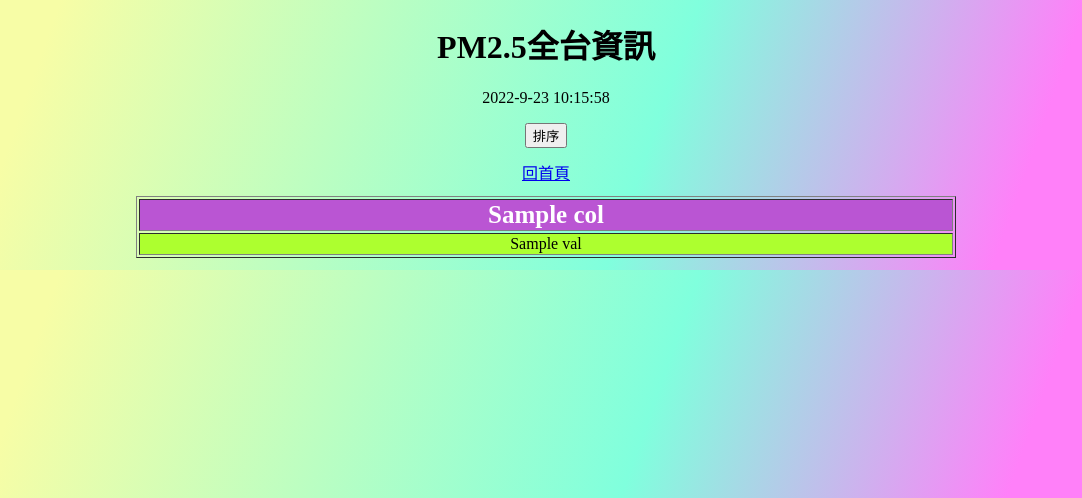
After one commit to chingdongwu/flask, a Flask app: template templates/pm25.html in a window 1280 px wide. The commit adds this page. Shown: the top 498 px of the page, without its empty margins (94-1176 px from the left). Run offline with Flask 2, Linux system fonts and the light colour scheme; the template is opened without the code that fills it: most values are stand-ins (such as "Sample title", 1, 10 or a date in 2020).

```diff
--- a/app.py
+++ b/app.py
@@ -1,4 +1,8 @@
+
 from flask import Flask, render_template, request, session
+from pm25 import get_pm25
+import json
+from stock import get_stocks
 
 app = Flask(__name__)
 
@@ -10,8 +14,7 @@ app.secret_key = "python is good"
 def index(name='GUEST'):
     from datetime import datetime
     session['username'] = name
-
-    now = str(datetime.now().strftime('%Y-%m-%d'))
+    now = str(datetime.now().strftime('%Y-%m-%d %H:%M:%S'))
     return render_template('./test.html', now=now, name=name)
 
 
@@ -37,22 +40,53 @@ def get_bmi(weight, height):
 @app.route('/hello')
 def get_index():
     from datetime import datetime
-    now = str(datetime.now().strftime('%Y-%m-%d'))
+    now = str(datetime.now().strftime('%Y-%m-%d %H:%M:%S'))
+    print(now)
     name = request.args.get('name')
     return render_template('./test.html', now=now, name=name)
 
 
 @app.route('/stock')
 def get_stock():
-    stocks = [
-        {'分類': '日經指數', '指數': '22,920.30'},
-        {'分類': '韓國綜合', '指數': '2,304.59'},
-        {'分類': '香港恆生', '指數': '25,083.71'},
-        {'分類': '上海綜合', '指數': '3,380.68'}
-    ]
-    name = session['username']
-    return render_template('./stock.html', date=get_date(), stocks=stocks, name=name)
+    # stocks = [
+    #     {'分類': '日經指數', '指數': '22,920.30'},
+    #     {'分類': '韓國綜合', '指數': '2,304.59'},
+    #     {'分類': '香港恆生', '指數': '25,083.71'},
+    #     {'分類': '上海綜合', '指數': '3,380.68'}
+    # ]
+    return render_template('./stock.html', date=get_date(), stocks=get_stocks())
 
 
-if (__name__) == '__main__':
+sort = False
+
+
+@app.route('/pm25', methods=['POST', 'GET'])
+def pm25():
+    global sort
+    if request.method == 'POST':
+        sort = not sort
+    date = get_date()
+    columns, values = get_pm25(sort)
+
+    # print(columns, values)
+    return render_template('pm25.html', date=date, columns=columns, values=values)
+
+
+@app.route('/pm25-charts')
+def pm25_charts():
+
+    return render_template('pm25_charts.html')
+
+
+@app.route('/pm25-json')
+def pm25_json():
+    columns, values = get_pm25()
+    site = [value[1] for value in values]
+    pm25 = [value[2] for value in values]
+
+    return json.dumps({'site': site, 'pm25': pm25}, ensure_ascii=False)
+
+
+if __name__ == '__main__':
+
     app.run(debug=True)
--- /dev/null
+++ b/static/css/pm25.css
@@ -0,0 +1,45 @@
+#container {
+    width: 80%;
+    background-image: linear-gradient(109.6deg, rgba(247, 253, 166, 1) 11.2%, rgba(128, 255, 221, 1) 57.8%, rgba(255, 128, 249, 1) 85.9%);
+    text-align: center;
+    margin: 0px auto;
+}
+
+#table {
+    width: 80%;
+    text-align: center;
+    margin: 12px auto;
+
+}
+
+#table thead {
+    background-color: mediumorchid;
+    text-align: center;
+    margin: 0px auto;
+    color: white;
+    font-size: 25px;
+}
+
+#table tbody {
+    background-color: coral;
+    text-align: center;
+    margin: 0px auto;
+}
+
+#table td:first-child {
+    background-color: greenyellow;
+}
+
+#a1 {
+    margin-top: 12px;
+}
+
+
+
+@media screen and (max-width:768px) {
+    #table {
+        width: 100%;
+
+    }
+
+}
--- /dev/null
+++ b/static/js/main.js
@@ -0,0 +1,11 @@
+
+const timeEl = document.querySelector('#date');
+function getTime() {
+    let date = new Date()
+    timeEl.innerText = `${date.getFullYear()}-${date.getMonth() + 1}-${date.getDate()}\
+    ${date.getHours()}:${date.getMinutes()}:${date.getSeconds()}`;
+    setTimeout(getTime, 1000);
+};
+
+// $('h1').text('你好嗎');
+// $('h1').css('background', 'red')
--- /dev/null
+++ b/stock.py
@@ -0,0 +1,38 @@
+from selenium import webdriver
+from selenium.webdriver.chrome.service import Service
+from selenium.webdriver.common.by import By
+from bs4 import BeautifulSoup
+
+url = 'https://tw.stock.yahoo.com/'
+
+
+def get_stocks():
+    options = webdriver.ChromeOptions()
+    options.add_argument('--headless')
+    service = Service('chromedriver.exe')
+    chrome = webdriver.Chrome(service=service, options=options)
+    chrome.get(url)
+    xpath = '/html/body/div[1]/div/div/div/div/div[5]/div[1]/div[1]/div/div[1]/div/div[1]/div/div/div[1]/div[2]/div/div[2]/button'
+    element = chrome.find_element(by=By.XPATH, value=xpath)
+    element.click()
+    soup = BeautifulSoup(chrome.page_source, 'lxml')
+    lis = soup.find('ul', class_="P(0) M(0)").find_all('li')
+    datas = []
+    for li in lis:
+        data = []
+        for span in li.find('span'):
+            data.append(span.strip())
+
+        for spandown in li.find_all('span', class_="Fw(600) Fz(16px) D(f) Ai(c) C($c-trend-down)"):
+            if spandown.text:
+                data.append(spandown.text.strip())
+        for spanup in li.find_all('span', class_="Fw(b) Fz(16px) D(f) Ai(c) C($c-trend-up)"):
+            if spanup.text:
+                data.append(spandown.text.strip())
+        datas.append(data)
+
+    return datas
+
+
+if __name__ == '__main__':
+    print(get_stocks())
--- /dev/null
+++ b/templates/pm25.html
@@ -0,0 +1,49 @@
+<!DOCTYPE html>
+<html lang="en">
+
+<head>
+    <meta charset="UTF-8">
+    <meta http-equiv="X-UA-Compatible" content="IE=edge">
+    <meta name="viewport" content="width=device-width, initial-scale=1.0">
+    <title>PM25全台資訊</title>
+    <link rel="stylesheet" href="{{url_for('static',filename='css/pm25.css') }}">
+
+</head>
+
+<body id="container" onload="getTime()">
+
+    <h1 style="text-align:center;">PM2.5全台資訊</h1>
+    <p id="date">{{date}}</p>
+    <form action="/pm25" method="POST">
+        <input type="submit" value="排序">
+
+
+    </form>
+
+    <div id="a1"><a href="/">回首頁</a></div>
+    <table border="1" id="table">
+        <thead>
+            {% for col in columns %}
+            <th>{{col}}</th>
+            {%endfor%}
+        </thead>
+        <tbody>
+            {% for val in values%}
+            <tr>
+                {% for i in val %}
+                <td>{{i}}</td>
+                {% endfor %}
+
+            </tr>
+            {% endfor %}
+
+        </tbody>
+        <!-- {{values}} -->
+
+
+    </table>
+
+    <script src="{{url_for('static',filename='./js/main.js')}}"></script>
+</body>
+
+</html>
```
Also changed, not shown: pm25.py (added, +15 -0 lines), templates/pm25_charts.html (added, +49 -0 lines), templates/stock.html (+5 -4 lines), templates/test.html (+6 -9 lines), 3 other files.
